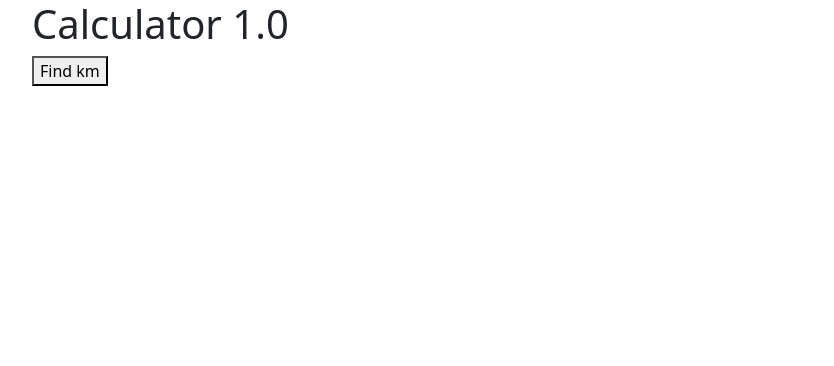
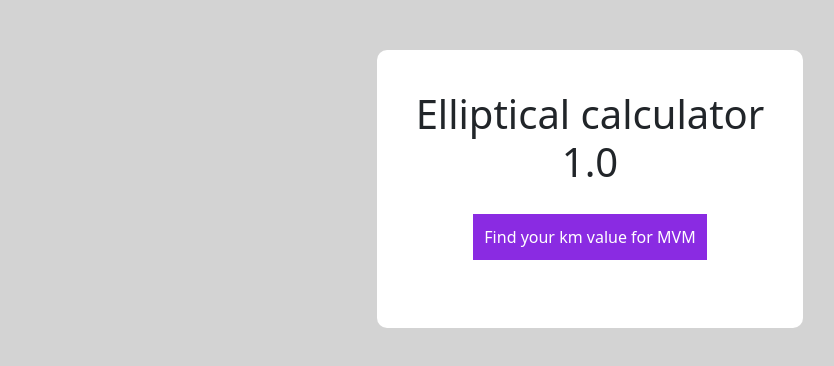
Before and after one commit to tinameldahl/VirtualMissionCalculator, a plain HTML site: page index.html in a window 1280 px wide. Shown: the whole page, without its empty margins (50-884 px from the left). Drawn offline with nearby package versions, Linux system fonts and the light colour scheme.

Commit message:
CSS updates

```diff
--- a/app.js
+++ b/app.js
@@ -17,5 +17,5 @@
       }
     }
 
-    let speedButton = document.querySelector(".speedButton");
-    speedButton.addEventListener("click", calculateKm);
+    let kmButton = document.querySelector(".kmButton");
+    kmButton.addEventListener("click", calculateKm);
--- a/index.html
+++ b/index.html
@@ -12,11 +12,13 @@
     <title>Kalkulator</title>
 </head>
 <body class="content">
-    <div class="container">
-        <h1>Calculator 1.0</h1>
-        <button class="speedButton">Find km</button>
+    <div class="col-lg-4  container">
+        <h1>Elliptical calculator 1.0</h1>
+        <button class="kmButton">Find your km value for MVM</button>
         <h5></h5>
     </div>
+
+
 
     <script src="app.js"></script>
 </body>
--- a/style.css
+++ b/style.css
@@ -0,0 +1,26 @@
+.content {
+  background-color: lightgray;
+}
+.container {
+  text-align: center;
+  padding-top: 40px;
+  padding-bottom: 30px;
+  margin-top: 50px;
+  background-color: white;
+  border-radius: 10px;
+}
+
+.kmButton {
+  background-color: blueviolet;
+  border: solid 1px blueviolet;
+  color: white;
+  padding: 10px;
+  margin-top: 20px;
+  margin-bottom: 30px;
+}
+
+.kmButton:hover {
+  background-color: white;
+  color: black;
+  border: solid 1px blueviolet;
+}
```
